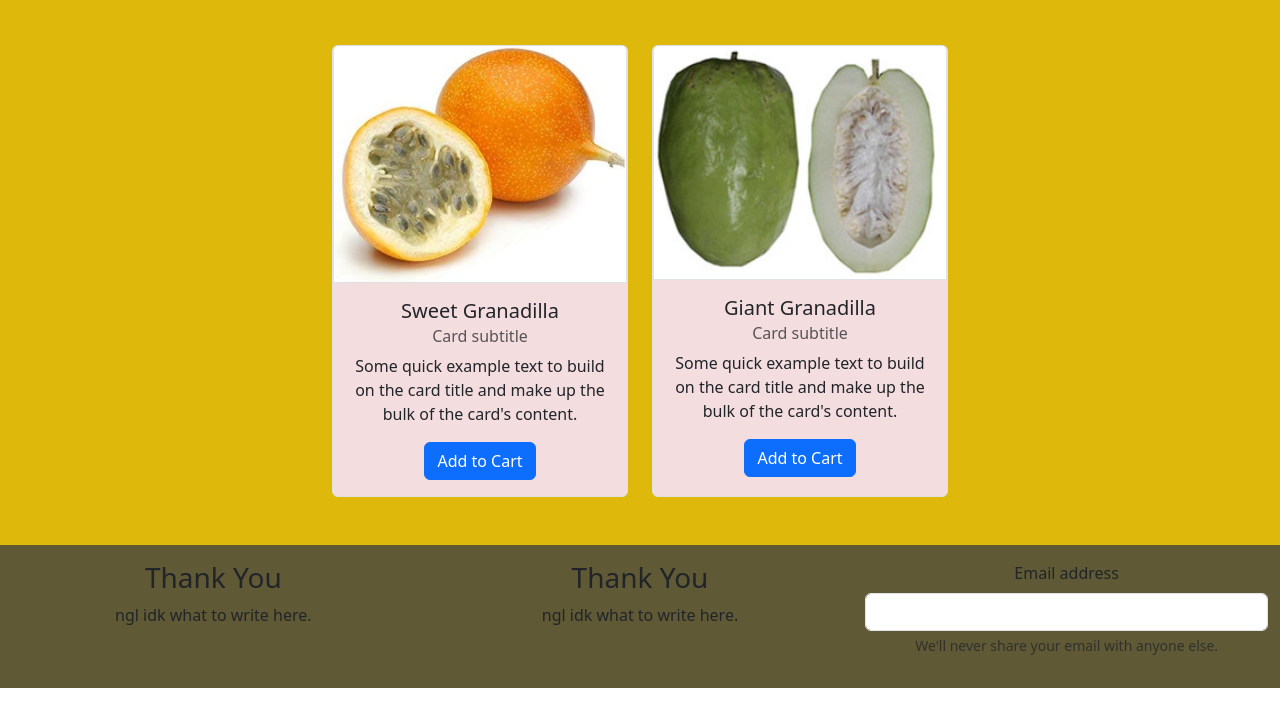
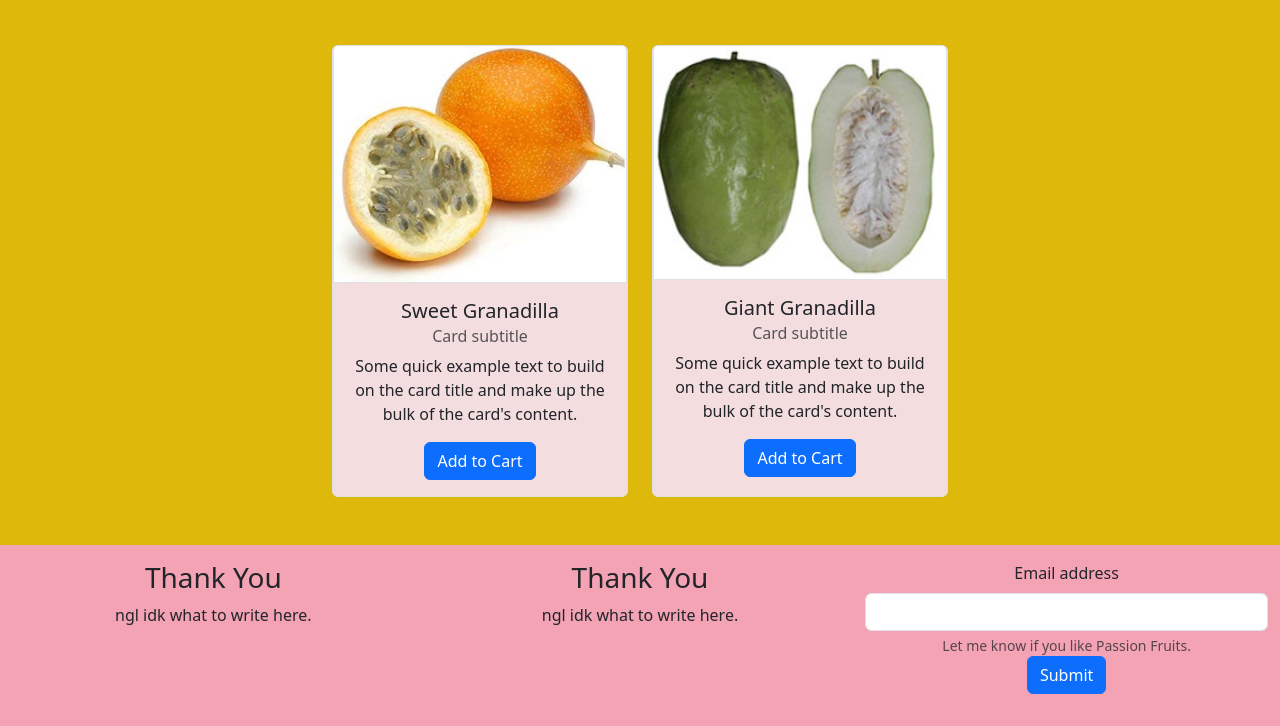
Before and after one commit to PeepoSpud/BootStrapProj, a plain HTML site: page index.html in a window 1280 px wide. Shown: the part 2387-3113 px from the top of the page. Before the commit the page ends 3075 px from the top, so only its background shows below. Drawn offline with nearby package versions, Linux system fonts and the light colour scheme.

Commit message:
added button to email

```diff
--- a/index.html
+++ b/index.html
@@ -140,7 +140,7 @@
     </section>
 
     <!-- Try to create a fun animation that displays the anatomy of a Passion Fruit -->
-    <section class="content container-fluid bg-first-color" id="Features">
+    <section class="content container-fluid" id="Features">
         <div class="row">
             <h1> Features </h1>
         </div>
@@ -202,7 +202,7 @@
         </div>
     </section>
 
-    <section class="footer bg-fifth-color">
+    <section class="footer bg-first-color">
         <div class="container-fluid py-3 text-center">
             <div class="row">
                 <div class="col-md-4">
@@ -218,7 +218,10 @@
                         <div class="mb-3">
                             <label for="exampleInputEmail1" class="form-label">Email address</label>
                             <input type="email" class="form-control" id="exampleInputEmail1" aria-describedby="emailHelp">
-                            <div id="emailHelp" class="form-text">We'll never share your email with anyone else.</div>
+                            <div id="emailHelp" class="form-text">
+                                Let me know if you like Passion Fruits.
+                            </div>
+                            <button type="submit" class="btn btn-primary">Submit</button>
                           </div>
                     </form>
                 </div>
```
